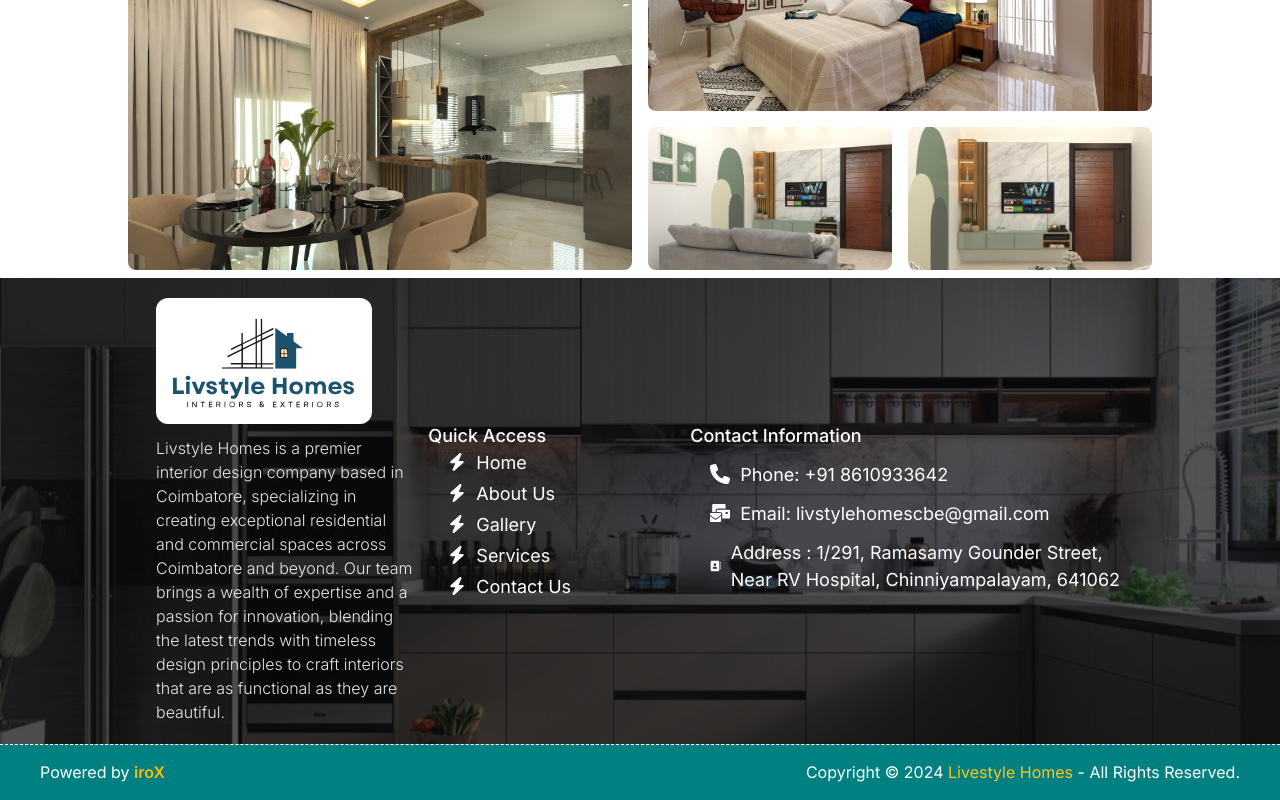
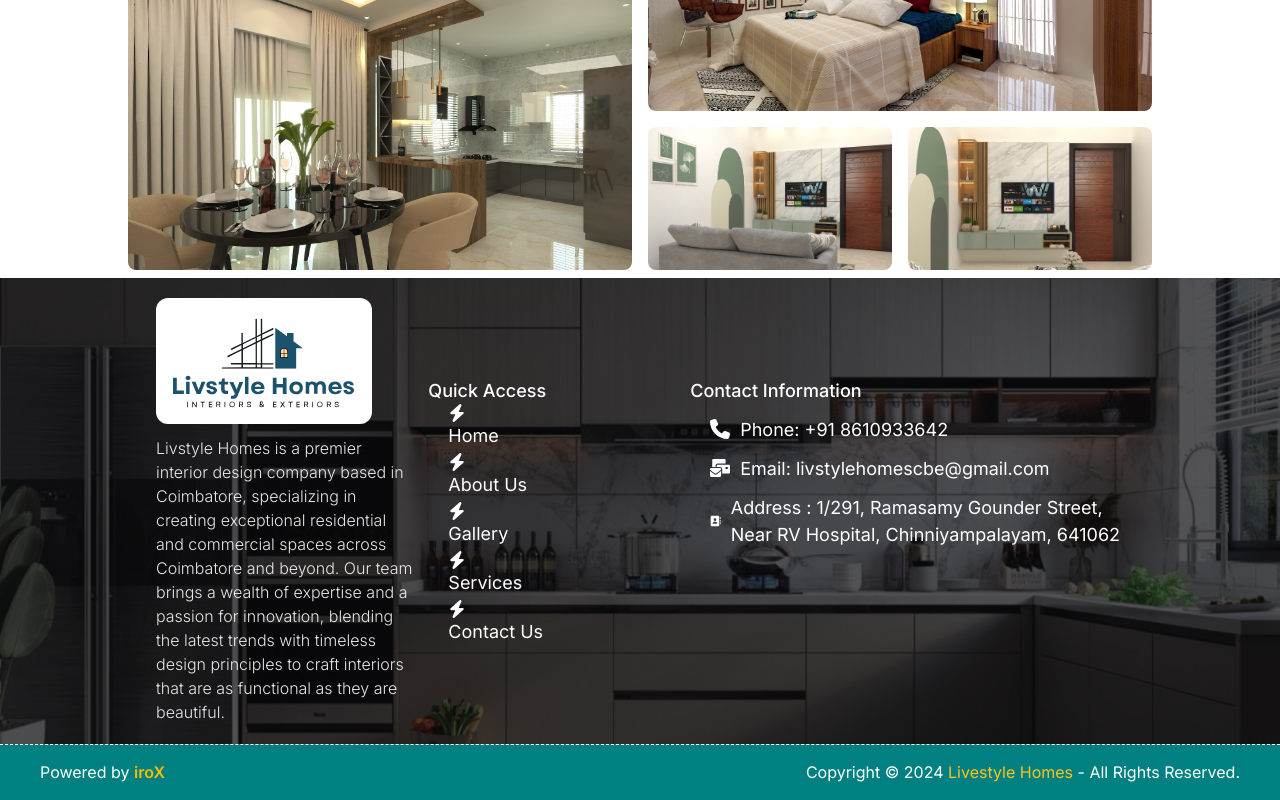
Before and after one commit to boopathyganesh/NDesignz-Home, a Next.js app: page /gallery in a window 1280 px wide. Shown: the part 908-1708 px from the top of the page. Built offline with nearby package versions, Linux system fonts and the light colour scheme.

Commit message:
new update

```diff
--- a/components/ui/footer.tsx
+++ b/components/ui/footer.tsx
@@ -20,24 +20,34 @@ const Footer = () => {
                         <h4 className='font-medium mb-3 my-3 lg:my-0'>Quick Access</h4>
                         <ul className='w-full list-inside pl-5 flex flex-col items-start justify-center gap-1'>
                             <li className='text-center flex items-center justify-start gap-2.5 group hover:font-medium hover:scale-105'>
+                                <Link href={'/'} >
                                     <FaBolt className='group-hover:text-gold-500' />
                                     Home
+                                </Link>
                             </li>
                             <li className='text-center flex items-center justify-start gap-2.5 group hover:font-medium hover:scale-105'>
+                                <Link href={'/about'} >
                                     <FaBolt className='group-hover:text-gold-500' />
                                     About Us
+                                </Link>
                             </li>
                             <li className='text-center flex items-center justify-start gap-2.5 group hover:font-medium hover:scale-105'>
+                                <Link href={'/gallery'} >
                                     <FaBolt className='group-hover:text-gold-500' />
                                     Gallery
+                                </Link>
                             </li>
                             <li className='text-center flex items-center justify-start gap-2.5 group hover:font-medium hover:scale-105'>
+                                <Link href={'/#services'} >
                                     <FaBolt className='group-hover:text-gold-500' />
                                     Services
+                                </Link>
                             </li>
                             <li className='text-center flex items-center justify-start gap-2.5 group hover:font-medium hover:scale-105'>
+                                <Link href={'/contact'} >
                                     <FaBolt className='group-hover:text-gold-500' />
                                     Contact Us
+                                </Link>
                             </li>
                         </ul>
                     </div>
```
Also changed, not shown: context/data.ts (+4 -4 lines), public/images/assets/warranty.png (renamed from public/images/assets/Warrenty.png). Lines whose indentation alone changed are shown as unchanged.
